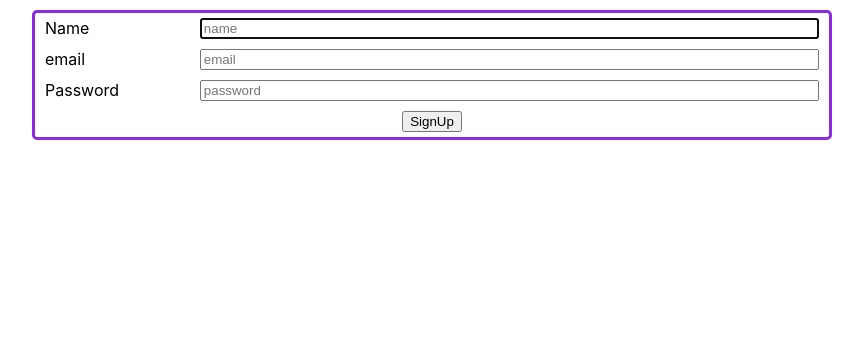
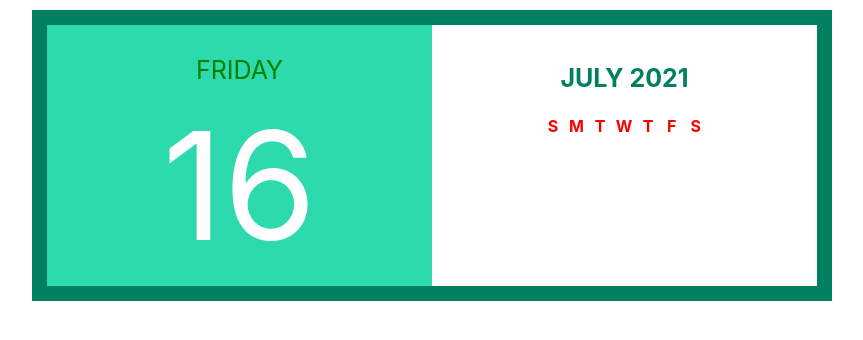
Before and after one commit to andrey-stseba/my-react, a React (Create React App) app: page / in a window 1280 px wide. Shown: the top 340 px of the page, without its empty margins (208-1071 px from the left). Built offline with nearby package versions, Linux system fonts and the light colour scheme.

Commit message:
current date problem  project version

```diff
--- a/src/App.js
+++ b/src/App.js
@@ -1,8 +1,7 @@
-import "./App.css";
 import React from "react";
 
-import SignUp from "./components/SignUp";
+import Calendar from "./components/Calendar";
 
-const App = () => <SignUp />;
+const App = () => <Calendar />;
 
 export default App;
--- /dev/null
+++ b/src/components/Calendar/Calendar.module.scss
@@ -0,0 +1,76 @@
+@import "./../../common/styles/templates";
+
+* {
+  box-sizing: border-box;
+}
+
+.container {
+  @extend %flex-container;
+  flex-direction: row;
+  //   justify-content: space-between;
+
+  max-width: 800px;
+  min-width: 300px;
+  width: 100%;
+
+  margin: 10px auto 0;
+
+  border: 15px solid #008060;
+}
+
+.containerDay {
+  @extend %flex-container;
+  width: 50%;
+  background-color: #2cdaae;
+  align-items: center;
+
+  .thisDay {
+    font-size: 25px;
+    color: green;
+    text-transform: uppercase;
+    margin-top: 30px;
+  }
+
+  .thisNumber {
+    font-size: 150px;
+    color: white;
+    padding: 10px;
+    text-align: center;
+  }
+}
+.containerMonth {
+  width: 50%;
+  display: flex;
+  align-items: center;
+  justify-content: center;
+}
+.containerTable {
+  margin: 30px 10px 20px;
+}
+
+.containerCaption {
+  color: #008060;
+  text-transform: uppercase;
+  font-weight: bold;
+  font-size: 25px;
+  margin-bottom: 20px;
+}
+.containerThead {
+  color: red;
+}
+
+.containerTd {
+  padding: 6px;
+  color: gray;
+  text-align: right;
+}
+.sameDayBox {
+  border: 3px solid red;
+  border-radius: 50%;
+  color: red;
+  font-weight: bold;
+}
+
+.hideAnotherMonth {
+  color: white;
+}
--- a/src/components/Calendar/CalendarDate/index.jsx
+++ b/src/components/Calendar/CalendarDate/index.jsx
@@ -1,8 +1,8 @@
-import React from 'react';
+import React from "react";
 
 function CalendarDate(props) {
-  const { date } = props;
-  return <td>{date}</td>;
+  const { date, sameMonthClass } = props;
+  return <td className={sameMonthClass}>{date}</td>;
 }
 
 export default CalendarDate;
--- a/src/components/Calendar/Day/index.jsx
+++ b/src/components/Calendar/Day/index.jsx
@@ -1,12 +1,13 @@
-import React from 'react';
-import { format } from 'date-fns';
+import React from "react";
+import { format } from "date-fns";
+import styles from "./../Calendar.module.scss";
 
 function Day() {
   const currentDate = new Date();
   return (
-    <section>
-      <div>{format(currentDate, 'eeee')}</div>
-      <div>{currentDate.getDate()}</div>
+    <section className={styles.containerDay}>
+      <div className={styles.thisDay}>{format(currentDate, "eeee")}</div>
+      <div className={styles.thisNumber}>{currentDate.getDate()}</div>
     </section>
   );
 }
--- a/src/components/Calendar/Month/index.jsx
+++ b/src/components/Calendar/Month/index.jsx
@@ -1,8 +1,9 @@
-import React from 'react';
-import Week from './../Week';
-import { format, getWeeksInMonth, getWeek } from 'date-fns';
+import React from "react";
+import Week from "./../Week";
+import { format, getWeeksInMonth, getWeek } from "date-fns";
+import styles from "./../Calendar.module.scss";
 
-const getWeeks = date => {
+const getWeeks = (date) => {
   const firstDayOfMonth = new Date(date.getFullYear(), date.getMonth(), 1);
   const firstWeek = getWeek(firstDayOfMonth);
 
@@ -20,11 +21,13 @@ function Month(props) {
   const { date } = props;
 
   return (
-    <section>
-      <table>
+    <section className={styles.containerMonth}>
+      <table className={styles.containerTable}>
         {/* Получить месяц и год */}
-        <caption>{format(date, 'MMMM y')}</caption>
-        <thead>
+        <caption className={styles.containerCaption}>
+          {format(date, "MMMM y")}
+        </caption>
+        <thead className={styles.containerThead}>
           <tr>
             <th>S</th>
             <th>M</th>
--- a/src/components/Calendar/Week/index.jsx
+++ b/src/components/Calendar/Week/index.jsx
@@ -1,26 +1,48 @@
-import { parse, addDays } from 'date-fns';
-import React from 'react';
-import CalendarDate from './../CalendarDate';
-import PropTypes from 'prop-types';
+import { parse, addDays, isSameDay, isSameMonth } from "date-fns";
+import React from "react";
+import CalendarDate from "./../CalendarDate";
+import PropTypes from "prop-types";
+import classNames from "classnames";
+import styles from "./../Calendar.module.scss";
 
-const getDaysOfWeek = (week, year) => {
-  const startOfWeek = parse(`${year} ${week}`, 'Y w', new Date());
+const getDaysOfWeek = (date, week, year) => {
+  const startOfWeek = parse(`${year} ${week}`, "Y w", new Date());
 
   const days = [];
   for (let i = 0; i < 7; ++i) {
     const dateIndex = addDays(startOfWeek, i);
-    days.push(<CalendarDate date={dateIndex.getDate()} />);
+
+    const sameDayClass = classNames(styles.containerTd, {
+      [styles.sameDayBox]: isSameDay(date, dateIndex),
+    });
+
+    isSameMonth(date, dateIndex)
+      ? days.push(
+          <CalendarDate
+            key={dateIndex.getDate()}
+            sameMonthClass={sameDayClass}
+            date={dateIndex.getDate()}
+          />
+        )
+      : days.push(
+          <CalendarDate
+            key={dateIndex.getDate()}
+            sameMonthClass={styles.hideAnotherMonth}
+            date={dateIndex.getDate()}
+          />
+        );
   }
   return days;
 };
 
 function Week(props) {
-  const { week, year } = props;
+  const { date, week, year } = props;
 
-  return <tr>{getDaysOfWeek(week, year)}</tr>;
+  return <tr>{getDaysOfWeek(date, week, year)}</tr>;
 }
 
 Week.propTypes = {
+  date: PropTypes.instanceOf(Date),
   week: PropTypes.number.isRequired,
   year: PropTypes.number.isRequired,
 };
--- a/src/components/Calendar/index.jsx
+++ b/src/components/Calendar/index.jsx
@@ -1,6 +1,7 @@
-import React, { Component } from 'react';
-import Day from './Day';
-import Month from './Month';
+import React, { Component } from "react";
+import Day from "./Day";
+import Month from "./Month";
+import styles from "./Calendar.module.scss";
 
 class Calendar extends Component {
   constructor(props) {
@@ -13,8 +14,9 @@ class Calendar extends Component {
 
   render() {
     const { date } = this.state;
+
     return (
-      <article>
+      <article className={styles.container}>
         <Day />
         <Month date={date} />
       </article>
```
